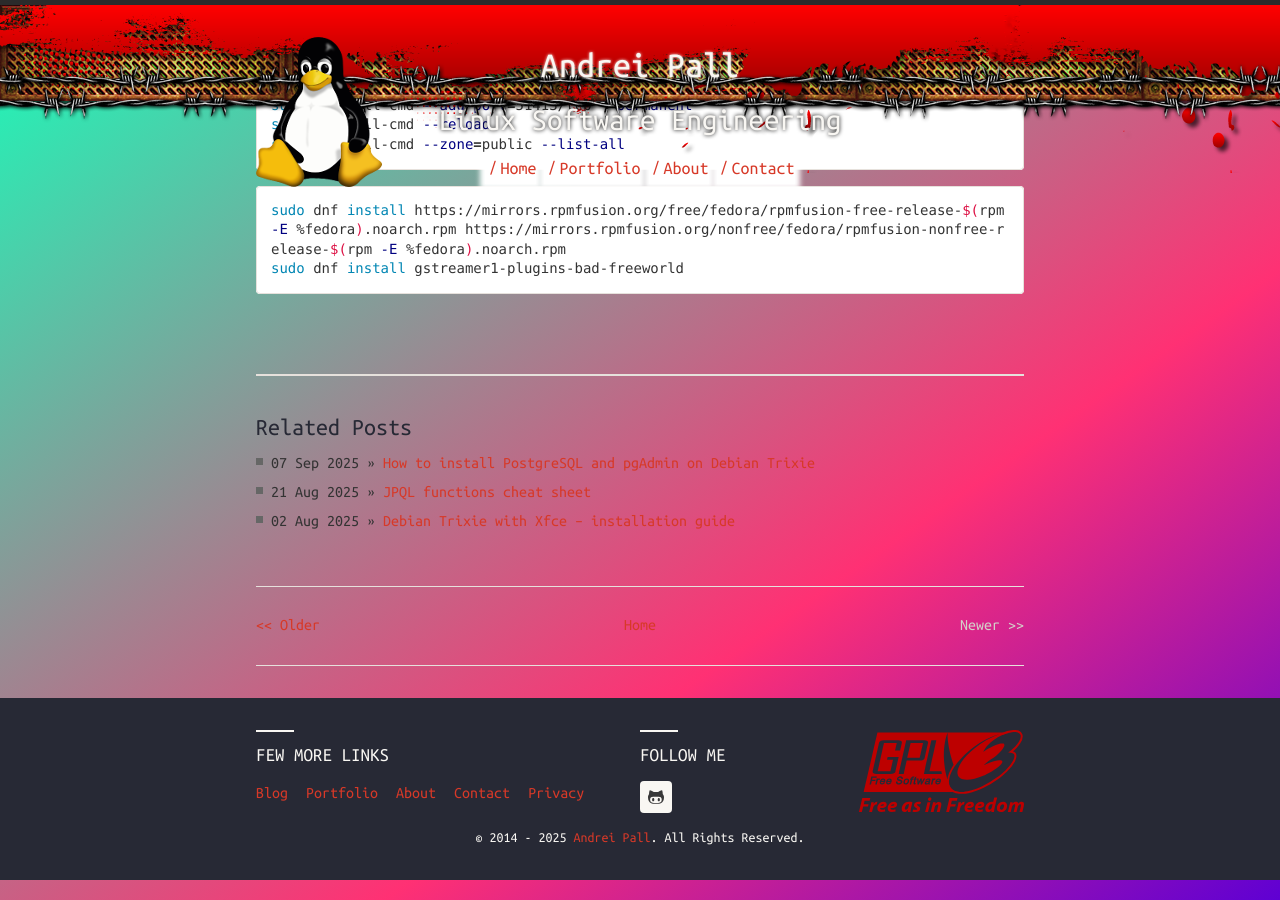
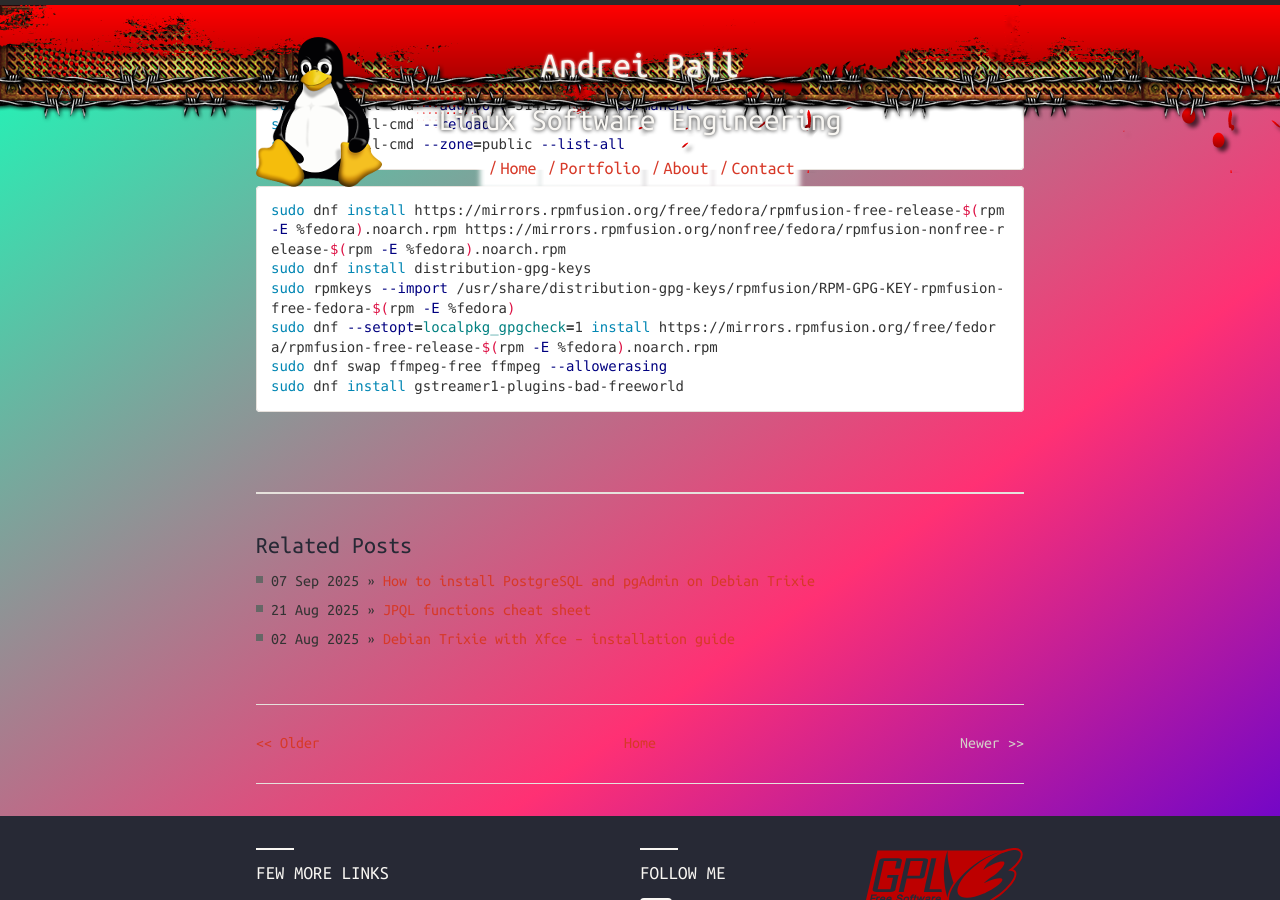
Before and after one commit to andreipall/andreipall.github.io, a Jekyll site: the page built from _posts/2025-10-02-fedora-with-xfce-installation-guide.markdown, in a window 1280 px wide and 900 px high, scrolled down 1577 px. Built offline with Jekyll 4.4.1, drawn with Linux system fonts in a browser that asks for light colours; comment, search, counter and statistics services are not loaded.

Commit message:
Update 2025-10-02-fedora-with-xfce-installation-guide.markdown

```diff
--- a/_posts/2025-10-02-fedora-with-xfce-installation-guide.markdown
+++ b/_posts/2025-10-02-fedora-with-xfce-installation-guide.markdown
@@ -60,5 +60,9 @@ sudo firewall-cmd --zone=public --list-all
 {% endhighlight %}
 {% highlight bash %}
 sudo dnf install https://mirrors.rpmfusion.org/free/fedora/rpmfusion-free-release-$(rpm -E %fedora).noarch.rpm https://mirrors.rpmfusion.org/nonfree/fedora/rpmfusion-nonfree-release-$(rpm -E %fedora).noarch.rpm
+sudo dnf install distribution-gpg-keys
+sudo rpmkeys --import /usr/share/distribution-gpg-keys/rpmfusion/RPM-GPG-KEY-rpmfusion-free-fedora-$(rpm -E %fedora)
+sudo dnf --setopt=localpkg_gpgcheck=1 install https://mirrors.rpmfusion.org/free/fedora/rpmfusion-free-release-$(rpm -E %fedora).noarch.rpm
+sudo dnf swap ffmpeg-free ffmpeg --allowerasing
 sudo dnf install gstreamer1-plugins-bad-freeworld
 {% endhighlight %}
```
